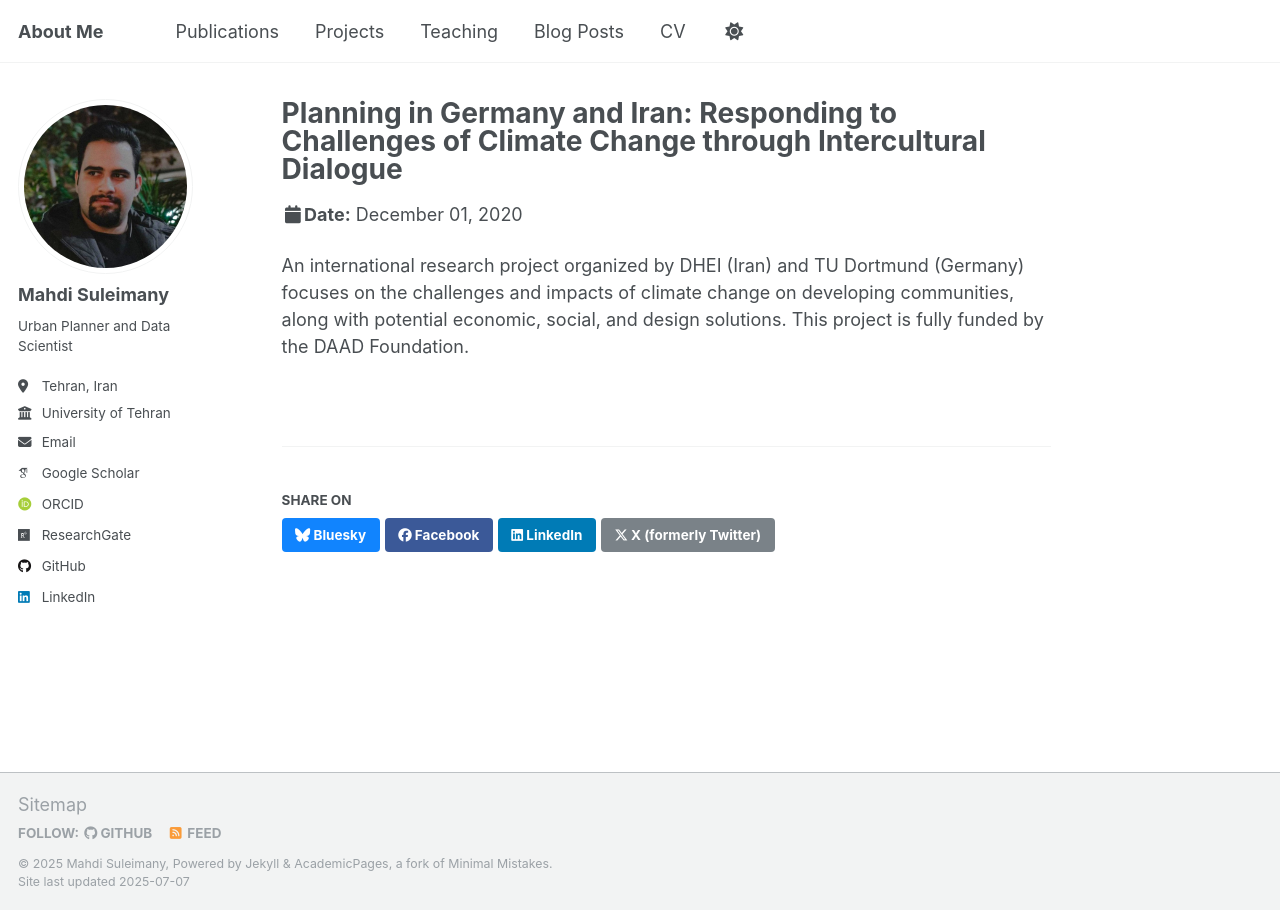
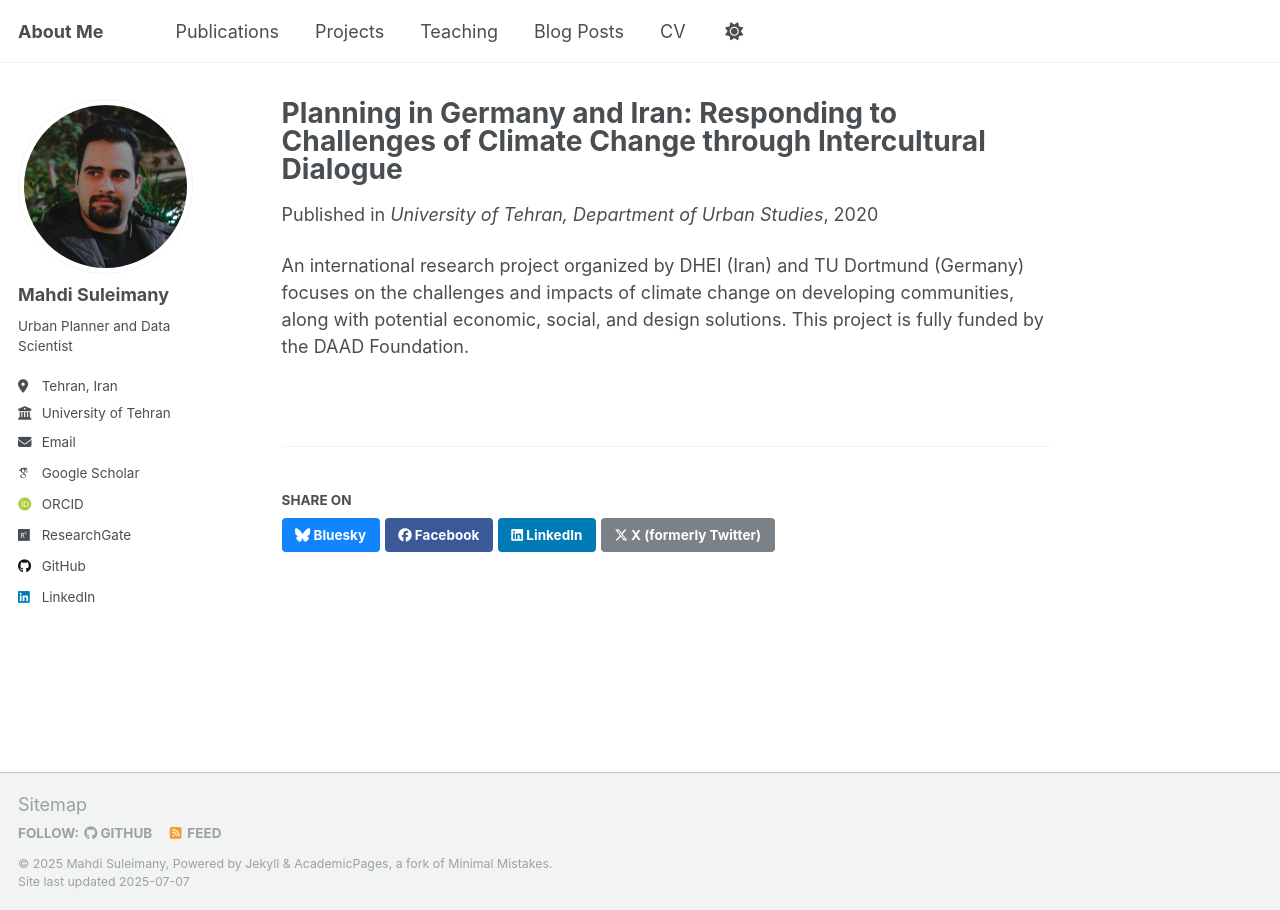
Before and after one commit to mo-soleimani/mo-soleimani.github.io, a Jekyll site: the page built from _projects/2020_PGI.md, in a window 1280 px wide. Built offline with Jekyll 4.4.1, drawn with Linux system fonts in a browser that asks for light colours; some web fonts are replaced.

Commit message:
Update _config.yml

```diff
--- a/_config.yml
+++ b/_config.yml
@@ -237,7 +237,7 @@ defaults:
       read_time: true
       comments: true
       share: true
-      related: true
+      related: false
   # _pages
   - scope:
       path: ""
@@ -268,7 +268,7 @@ defaults:
       path: ""
       type: projects
     values:
-      layout: talk
+      layout: single
       author_profile: true
       share: true
 
```
